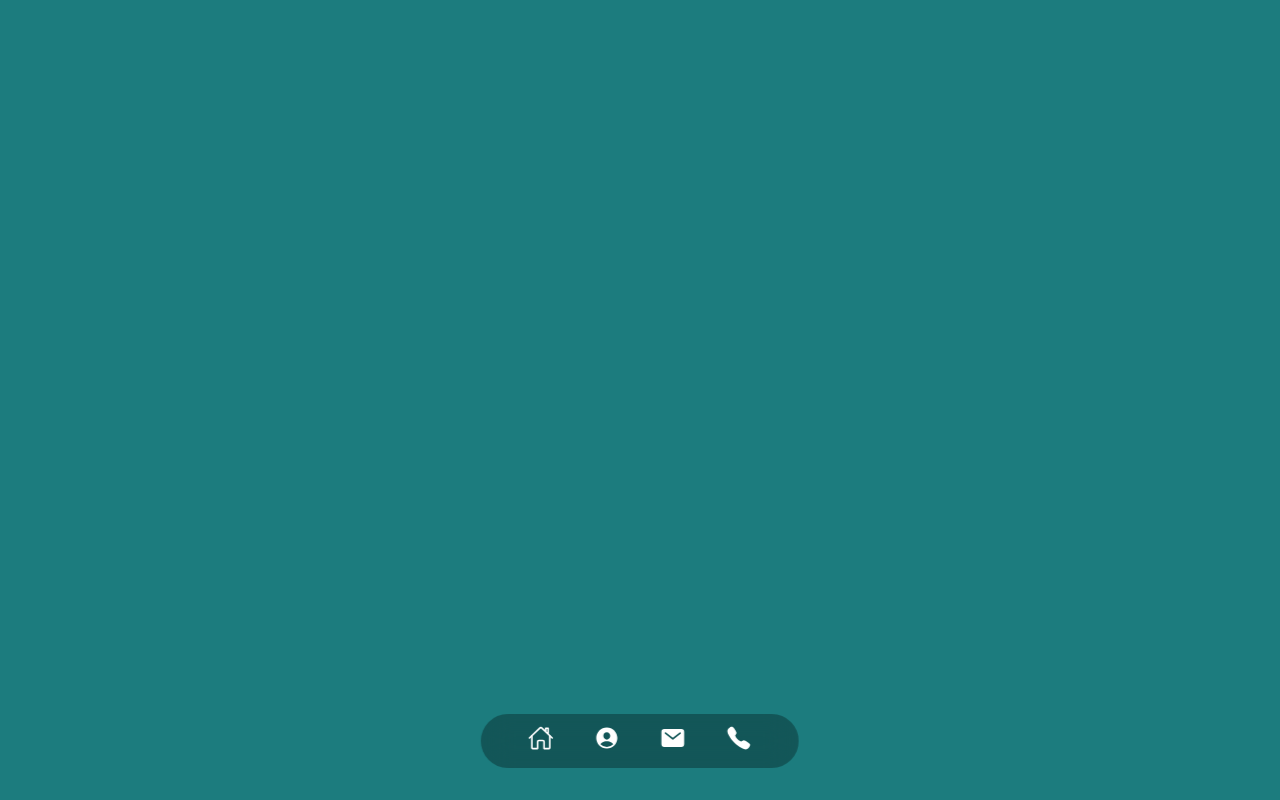
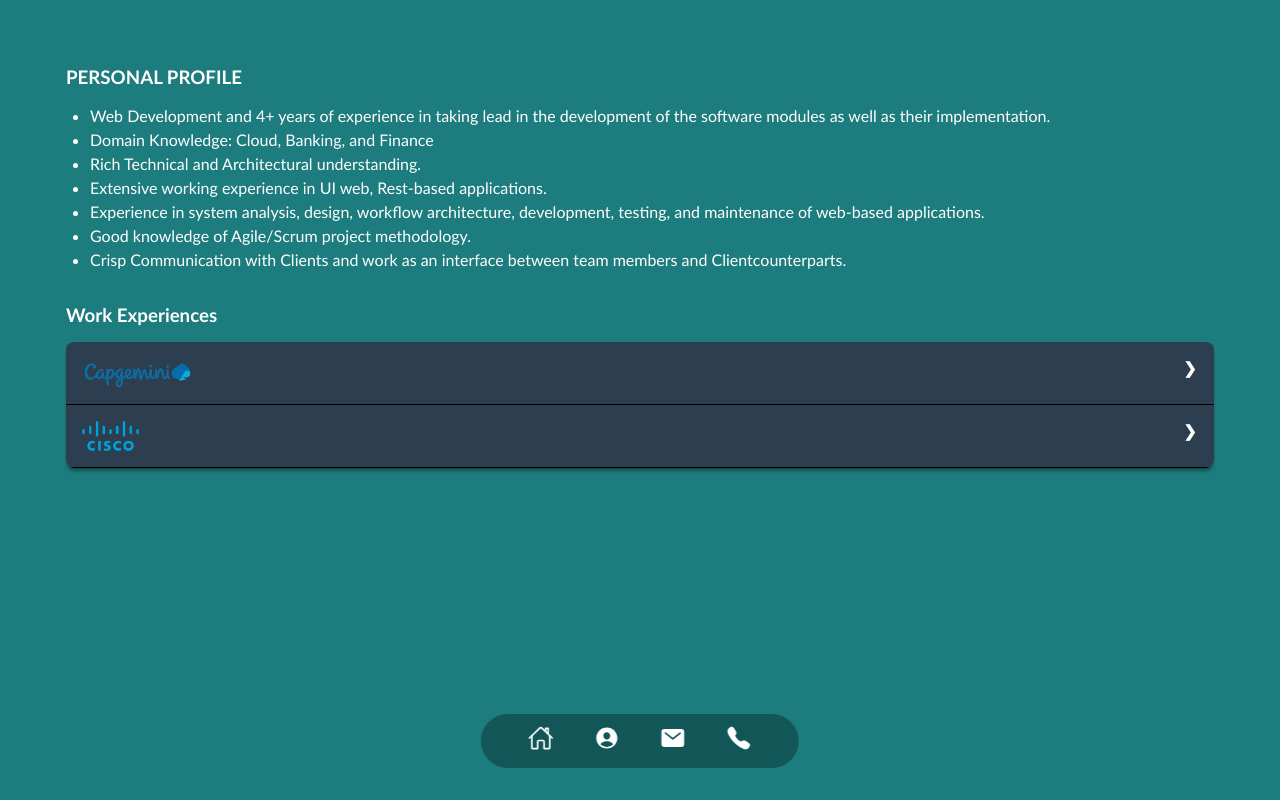
Before and after one commit to prodyut-das-repo/profile, a React (Create React App) app: page /about in a window 1280 px wide. Built offline with nearby package versions, Linux system fonts and the light colour scheme.

Commit message:
profile update

```diff
--- a/src/components/About.tsx
+++ b/src/components/About.tsx
@@ -1,9 +1,18 @@
+import { useState } from 'react'
 import './../style/about.scss'
-
+import Accordion from './Accordion'
+import data from '../data/data.json';
 export default function About() {
+  const [state, setState] = useState(data);
   return (
     <div className='card-about'>
-
+      <h3>PERSONAL PROFILE</h3>
+      <ul>
+        {state.data.profile.map(item =>
+          <li>{item}</li>
+        )}
+      </ul>
+      <Accordion experience={state.data.work_experience} />
     </div>
   )
 }
--- /dev/null
+++ b/src/components/Accordion.tsx
@@ -0,0 +1,36 @@
+import '../style/accordion.scss'
+import capgemini from '../assets/capgemini.png';
+import cisco from '../assets/cisco.png';
+
+export default function Accordion(props: any) {
+    return (<div className='accordion'>
+        <h3>Work Experiences</h3>
+        <div className="row">
+            <div className="col">
+                <div className="tabs">
+                    {props.experience.map((item, index) =>
+                        <div className="tab">
+                            <input type="checkbox" id={`chck${index + 1}`} />
+                            <label className="tab-label border-bot" htmlFor={`chck${index + 1}`} ><img src={index === 0 ? capgemini : cisco} height='30' /></label>
+                            <div className="tab-content">
+                                {item.projects.map(project =>
+                                    <>
+                                    <label><b>Title: </b>{project.title}</label>
+                                    <div><b>Description: </b>{project.desc}</div>
+                                    <div><b>Role:</b> {project.role}</div>
+                                    <ul>
+                                        {project.work.map(task=>
+                                           <li>{task}</li>
+                                        )}
+                                    </ul>
+                                    </>
+                                )}
+                            </div>
+                        </div>
+                    )}
+                </div>
+            </div>
+        </div>
+    </div>
+    )
+}
--- a/src/components/Card.tsx
+++ b/src/components/Card.tsx
@@ -7,8 +7,6 @@ interface ICard {
     image?: string
 }
 export default function Card(props: ICard) {
-    console.log(props);
-
     return (
         <>
         <div className="container-card mobile">
--- a/src/components/Container.tsx
+++ b/src/components/Container.tsx
@@ -3,8 +3,8 @@
 
 export default function Dashboard() {
   return (
-    <div>
-
+    <div style={{padding:'10px'}}>
+        coming soon
     </div>
   )
 }
--- a/src/components/Menu.tsx
+++ b/src/components/Menu.tsx
@@ -8,6 +8,7 @@ import {
 import About from './About';
 import Home from './Home';
 import { IoHomeOutline, IoPersonCircle, IoConstructSharp, IoMail, IoCall } from "react-icons/io5";
+import Dashboard from './Container';
 
 export default function Menu() {
     return (
@@ -37,6 +38,9 @@ export default function Menu() {
                 <Route path="/about">
                     <About />
                 </Route>
+                <Route path="/dashboard">
+                    <Dashboard />
+                </Route>
             </Switch>
         </Router>
     )
--- a/src/data/data.json
+++ b/src/data/data.json
@@ -1,5 +1,69 @@
 {
-    "data": {
-        "name": "Prodyut Das"
-    }
+  "data": {
+    "name": "Prodyut Das",
+    "profile": [
+      "Web Development and 4+ years of experience in taking lead in the development of the software modules as well as their implementation.",
+      "Domain Knowledge: Cloud, Banking, and Finance",
+      "Rich Technical and Architectural understanding.",
+      "Extensive working experience in UI web, Rest-based applications.",
+      "Experience in system analysis, design, workflow architecture, development, testing, and maintenance of web-based applications.",
+      "Good knowledge of Agile/Scrum project methodology.",
+      "Crisp Communication with Clients and work as an interface between team members and Clientcounterparts."
+    ],
+    "work_experience": [
+      {
+        "company": "CAPGEMINI TECHNOLOGY SERVICES INDIA LIMITED",
+        "projects": [
+          {
+            "title": "Wealth Management Application for Internal RM (Project I)",
+            "desc": "Worked for one of the leading banks in Europe towards upgrading their web application for wealth management portal in Angular 6 & Backbase-6, Widget Collection-3 in WA3.",
+            "role": "Frontend Developer",
+            "work": [
+              "Development of modules with Angular 6",
+              "Requirement Analysis & Estimation for the project.",
+              "Integrating widgets with Backend Services developed in spring boot.",
+              "Unit testing using Karma and Jasmine.",
+              "Documentation on confluence and task management in Jira.",
+              "Collaborate with the QA team to define test cases, metrics, and resolve questions about test results.",
+              "Exception handling and performance."
+            ]
+          },
+          {
+            "title": "Wealth Management Application for external clients (Project II)",
+            "desc": "Worked on upgrading existing Backbase-5 project in launchpad collection to Backbase-6 in Widget Collection-3 with Angular 6.",
+            "role": "Fullstack Developer",
+            "work": [
+              "Development of modules with Angular 6",
+              "Integrating modules with Backend Services.",
+              "Development of microservices in spring boot.",
+              "Creating custom layouts and using angular-6 features for widget implementations.",
+              "Careful observation of angular change detection cycle.",
+              "Unit testing of components Documentation on confluence and task management in Jira.",
+              "Used git for version control and merging.",
+              "Perform code reviews and collaborate with peer designers/developers on project work"
+            ]
+          }
+        ]
+      },
+      {
+        "company": "CISCO SYSTEMS INDIA PVT. LTD",
+        "projects": [
+          {
+            "title": "Webex Contact Center",
+            "desc": "It manages customer interactions across various channels. Along with handling inbound and outbound calls, contact center agents also communicate with customers through email, messaging, chat, and social media (Facebook and Whatsapp). Plus, AI-powered virtual agents facilitate faster support whenever they need it.",
+            "role": "Frontend Developer",
+            "work": [
+              "Development of components with Svelte and Javascript & integration of Rest APIs.",
+              "Integration of SignalR APIs with modules and web components which enables to broadcast messages in real-time with multichannel (SMS, Whatsapp, Facebook, and Email).",
+              "Creation of web components with DireFlow.",
+              "For the email feature implementations, components are created with ReactJs and then converted into web components with Direflow.",
+              "Analysis and development of features reducing the dependencies on libraries and boosting web application's performance.",
+              "Prioritize security concerns while development (eg. XSS attacks, auth-related, token safety).",
+              "Automation test on components with Cypress tool and generating reports on test/code coverage."
+            ]
+          }
+        ]
+      }
+    ]
+  }
 }
--- a/src/style/about.scss
+++ b/src/style/about.scss
@@ -0,0 +1,20 @@
+.card-about {
+  font-family: "Optima";
+  font-size: 1rem;
+  padding: 50px;
+  h3 {
+    padding: 1rem;
+    padding-bottom: 0;
+    margin: 0;
+  }
+  li{
+    font-size: 1rem;
+    line-height: 1.5;
+  }
+}
+
+@media screen and (max-width: 600px) {
+  .card-about {
+    padding: 10px;
+  }
+}
--- /dev/null
+++ b/src/style/accordion.scss
@@ -0,0 +1,92 @@
+@charset "UTF-8";
+.accordion {
+  input {
+    position: absolute;
+    opacity: 0;
+    z-index: -1;
+  }
+  h3 {
+    padding: 1rem;
+    padding-bottom: 0;
+    margin: 0;
+  }
+  .row {
+    display: flex;
+  }
+  .row .col {
+    flex: 1;
+  }
+  .row .col:last-child {
+    margin: 1em;
+  }
+
+  /* Accordion styles */
+  .tabs {
+    border-radius: 8px;
+    overflow: hidden;
+    box-shadow: 0 4px 4px -2px rgba(0, 0, 0, 0.5);
+  }
+
+  .tab {
+    width: 100%;
+    color: white;
+    overflow: hidden;
+  }
+  .tab-label {
+    display: flex;
+    justify-content: space-between;
+    padding: 1em;
+    background: #2c3e50;
+    font-weight: bold;
+    cursor: pointer;
+    /* Icon */
+  }
+  .tab-label:hover {
+    background: #1a252f;
+  }
+  .tab-label::after {
+    content: "❯";
+    width: 1em;
+    height: 1em;
+    text-align: center;
+    transition: all 0.35s;
+  }
+  .tab-content {
+    max-height: 0;
+    padding: 0 1em;
+    color: #2c3e50;
+    background: white;
+    transition: all 0.35s;
+  }
+  .tab-close {
+    display: flex;
+    justify-content: flex-end;
+    padding: 1em;
+    font-size: 10px;
+    background: #2c3e50;
+    cursor: pointer;
+  }
+  .tab-close:hover {
+    background: #1a252f;
+  }
+
+  input:checked + .tab-label {
+    background: #1a252f;
+  }
+  input:checked + .tab-label::after {
+    transform: rotate(90deg);
+  }
+  input:checked ~ .tab-content {
+    max-height: 200vh;
+    padding: 1em;
+  }
+  .border-bot {
+    border-bottom: 0.5px solid black;
+  }
+}
+@media screen and (max-width: 600px) {
+    .accordion {
+        padding: 10px;
+        padding-top: 20px;
+    }
+  }
```
Also changed, not shown: src/assets/capgemini.png (added), src/assets/cisco.png (added).
